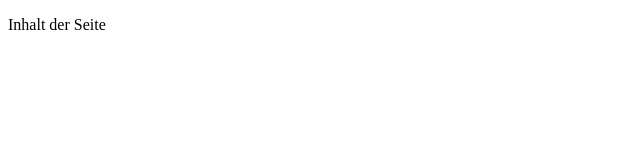
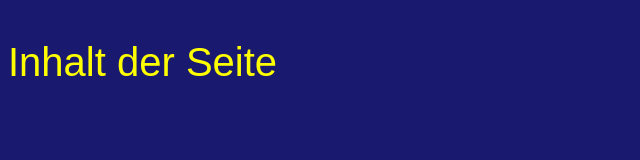
Before and after one commit to TimNrw1979/tauiotamy-mainSite, a plain HTML site: page index.html in a window 1280 px wide. Shown: the whole page, without its empty margins (0-640 px from the left). Drawn offline with Linux system fonts and the light colour scheme.

Commit message:
Erst Version

```diff
--- a/index.html
+++ b/index.html
@@ -3,9 +3,12 @@
   <head>
     <meta charset="utf-8">
     <meta name="viewport" content="width=device-width, initial-scale=1.0">
+	<link rel="stylesheet" href="styles.css">
     <title>Tau Iota My</title>
   </head>
   <body>
-    <p>Inhalt der Seite</p>
+    <div id="mainDiv">
+      <p>Inhalt der Seite</p>
+	</div>
   </body>
 </html>
--- /dev/null
+++ b/styles.css
@@ -0,0 +1,14 @@
+body {
+  background-color: midnightblue;
+}
+
+#mainDiv {
+
+}
+
+#mainDiv > p {
+  color: yellow;
+  font-family: Arial, Helvetica, sans-serif;
+  font-size: 40px;
+  #font-family: "Times New Roman", Times, serif;
+}
```
